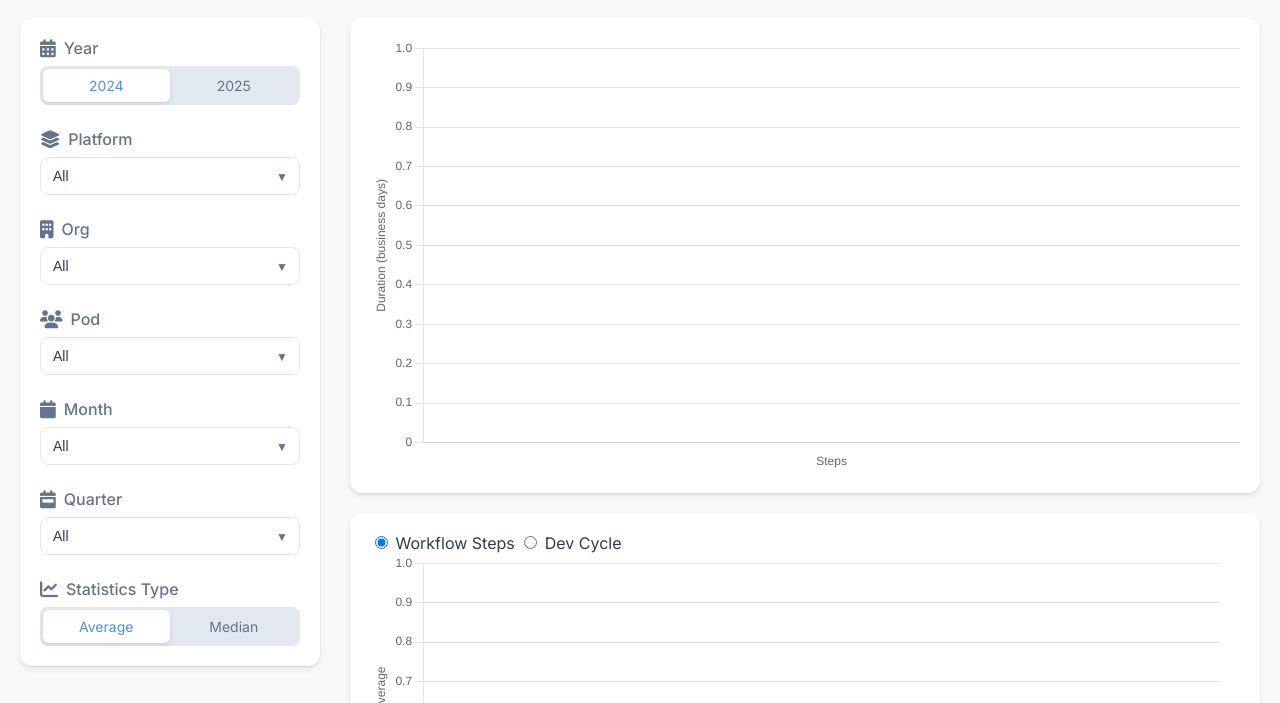
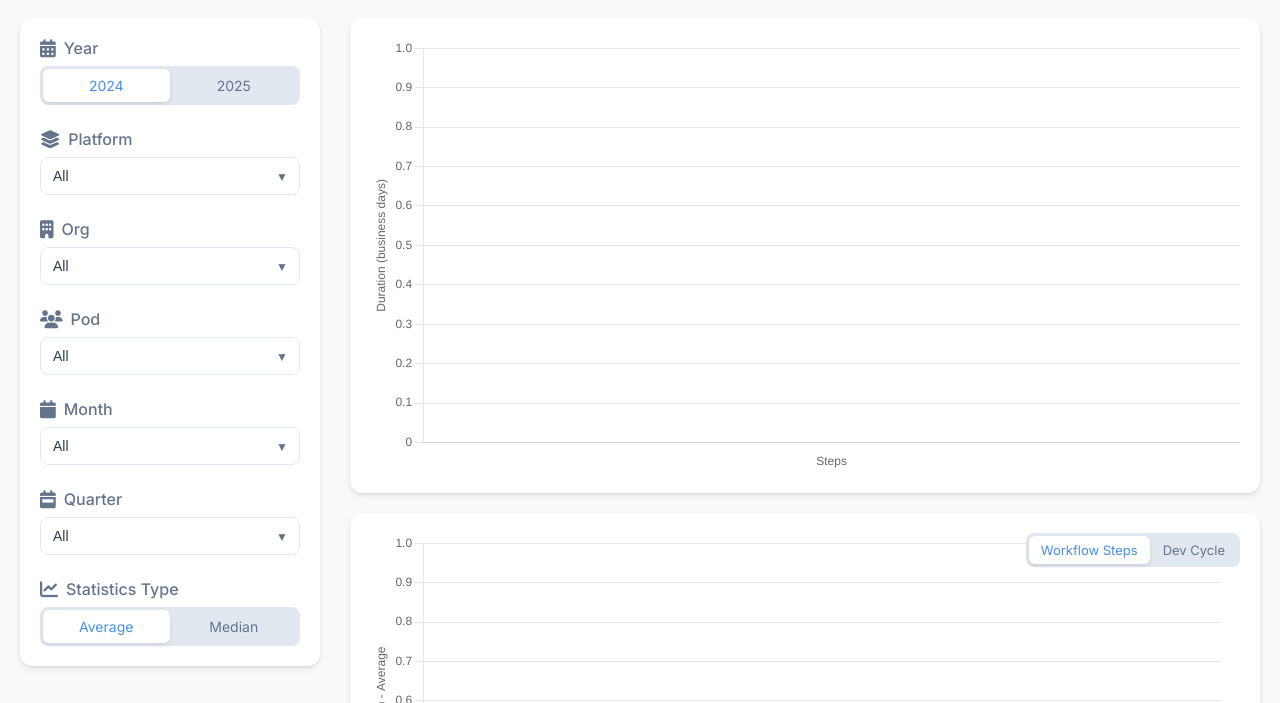
Before and after one commit to FlorianZilliox/pods-workflow, a plain HTML site: page index.html in a window 1280 px wide. Shown: the part 96-799 px from the top of the page. Drawn offline with nearby package versions, Linux system fonts and the light colour scheme; no server answers.

Commit message:
Update styles.css

```diff
--- a/styles.css
+++ b/styles.css
@@ -188,6 +188,45 @@ select:focus {
     flex-direction: column;
 }
 
+/* Trend chart specific styling */
+.trend-container {
+    position: relative;
+}
+
+.trend-toggle {
+    position: absolute;
+    top: 20px;
+    right: 20px;
+    z-index: 10;
+    display: flex;
+    gap: 1px;
+    background: #e2e8f0;
+    padding: 3px;
+    border-radius: 8px;
+}
+
+.trend-toggle input[type="radio"] {
+    display: none;
+}
+
+.trend-toggle label {
+    padding: 6px 12px;
+    text-align: center;
+    background: transparent;
+    color: #64748b;
+    font-size: 13px;
+    cursor: pointer;
+    border-radius: 6px;
+    transition: all 0.2s;
+    white-space: nowrap;
+}
+
+.trend-toggle input[type="radio"]:checked + label {
+    background: white;
+    color: #4a90e2;
+    box-shadow: 0 2px 4px rgba(0, 0, 0, 0.1);
+}
+
 /* Responsive adjustments */
 @media (max-width: 1200px) {
     .dashboard {
@@ -223,4 +262,14 @@ select:focus {
         padding: 6px 12px;
         font-size: 13px;
     }
+
+    .trend-toggle {
+        top: 15px;
+        right: 15px;
+    }
+
+    .trend-toggle label {
+        padding: 5px 10px;
+        font-size: 12px;
+    }
 }
```
